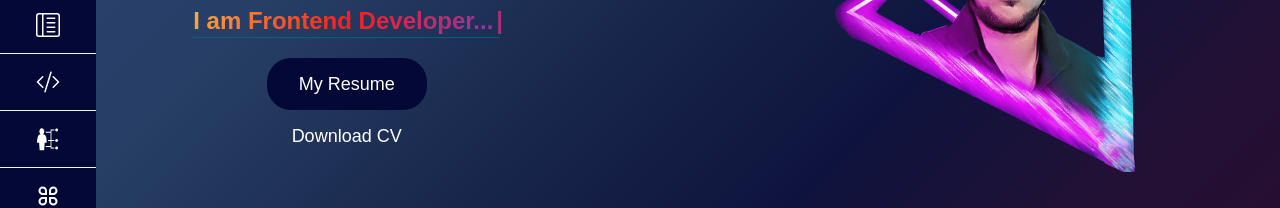
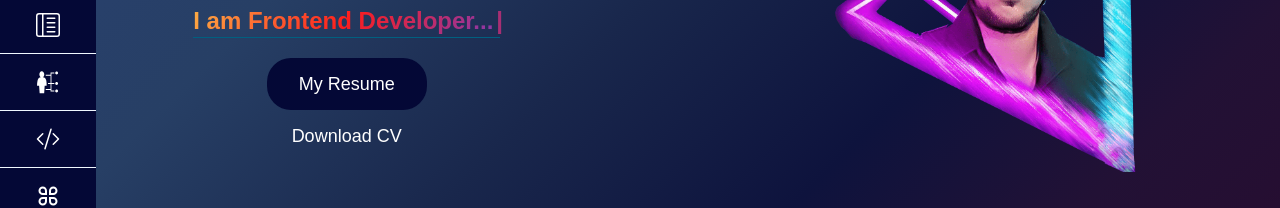
Before and after one commit to Shahmar700/MrShahmar, a Next.js app: page / in a window 1280 px wide. Shown: the part 395-603 px from the top of the page. Built offline with nearby package versions, Linux system fonts and the light colour scheme.

Commit message:
Update CV

```diff
--- a/components/Header.tsx
+++ b/components/Header.tsx
@@ -124,7 +124,7 @@ export default function Header({}: Props) {
           >
             <li>
               {" "}
-              <BsCodeSlash style={iconStyle} /> <span>Services</span>
+              <GiSkills style={iconStyle} /> <span>Services</span>
             </li>
           </a>
           <a
@@ -133,7 +133,7 @@ export default function Header({}: Props) {
           >
             <li>
               {" "}
-              <GiSkills style={iconStyle} /> <span>Skills</span>
+              <BsCodeSlash style={iconStyle} /> <span>Skills</span>
             </li>
           </a>
           <a
--- a/components/Resume.tsx
+++ b/components/Resume.tsx
@@ -100,7 +100,7 @@ function Resume({}: Props) {
               </h6>
             </div>
             <div className="oneExp pl-10 pb-12 border-l border-slate-400 text-white">
-              <p className="mb-7 text-sm text-slate-400">June 2022 - Nov 2023</p>
+              <p className="mb-7 text-sm text-slate-400">June 2022 - July 2023</p>
               <h2 className="mb-1 text-2xl">Front-end Developer</h2>
               <h6 className="text-sm text-slate-400">Kryptos (Remote)</h6>
             </div>
--- a/components/Skills.tsx
+++ b/components/Skills.tsx
@@ -14,6 +14,7 @@ import tsPng from "../images/typescript.png";
 import sassPng from "../images/sass.png";
 import apiPng from "../images/api.png";
 import gitPng from "../images/git.png";
+import vuePng from "../images/vuejs.png";
 import Image from "next/image";
 import css from "styled-jsx/css";
 type Props = {};
@@ -132,6 +133,11 @@ export default function Skills({}: Props) {
           <Image src={gitPng} width={116} height={65} alt="git" />
           <span className="text-lg">Git</span>
         </div>
+
+        <div className="imgDiv w-32 h-28">
+          <Image src={vuePng} width={116} height={65} alt="git" />
+          <span className="text-lg">VueJs</span>
+        </div>
       </motion.div>
     </div>
   );
```
Also changed, not shown: images/vuejs.png (added), 1 other file (tests, documents, lock files or other folders).
